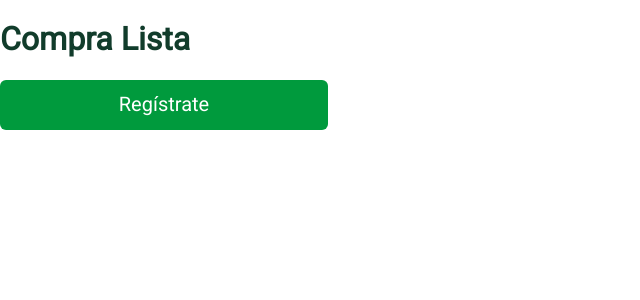
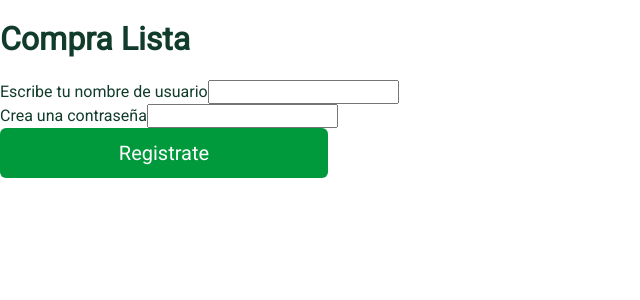
Before and after one commit to Rotciv86/Compra-Lista-frontend, a React (Create React App) app: page / in a window 1280 px wide. Shown: the top 300 px of the page, without its empty margins (0-640 px from the left). Built offline with nearby package versions, Linux system fonts and the light colour scheme.

Commit message:
Create RegisterForm ui component

```diff
--- a/src/components/App/App.tsx
+++ b/src/components/App/App.tsx
@@ -1,11 +1,11 @@
 import React from "react";
-import ButtonStyled from "../Button/ButtonStyled";
+import RegisterForm from "../RegisterForm/RegisterForm";
 
 const App = () => {
   return (
     <div className="container">
       <h1> Compra Lista </h1>
-      <ButtonStyled>Regístrate</ButtonStyled>
+      <RegisterForm />
     </div>
   );
 };
--- /dev/null
+++ b/src/components/RegisterForm/RegisterForm.tsx
@@ -0,0 +1,36 @@
+import ButtonStyled from "../Button/ButtonStyled";
+import RegisterFormStyled from "./RegisterFormStyled";
+
+const RegisterForm = (): JSX.Element => {
+  return (
+    <RegisterFormStyled>
+      <form action="" className="register-form">
+        <div className="register-form__container">
+          <div className="register-form__form-group">
+            <label htmlFor="username">Escribe tu nombre de usuario</label>
+            <input
+              className="register-form__input"
+              type="text"
+              id="username"
+              autoComplete="off"
+            />
+          </div>
+
+          <div className="register-form__form-group">
+            <label htmlFor="password">Crea una contraseña</label>
+            <input
+              className="register-form__input"
+              type="password"
+              id="password"
+              autoComplete="off"
+              min="8"
+            />
+          </div>
+        </div>
+        <ButtonStyled>Registrate</ButtonStyled>
+      </form>
+    </RegisterFormStyled>
+  );
+};
+
+export default RegisterForm;
--- /dev/null
+++ b/src/components/RegisterForm/RegisterFormStyled.tsx
@@ -0,0 +1,5 @@
+import styled from "styled-components";
+
+const RegisterFormStyled = styled.div``;
+
+export default RegisterFormStyled;
```
